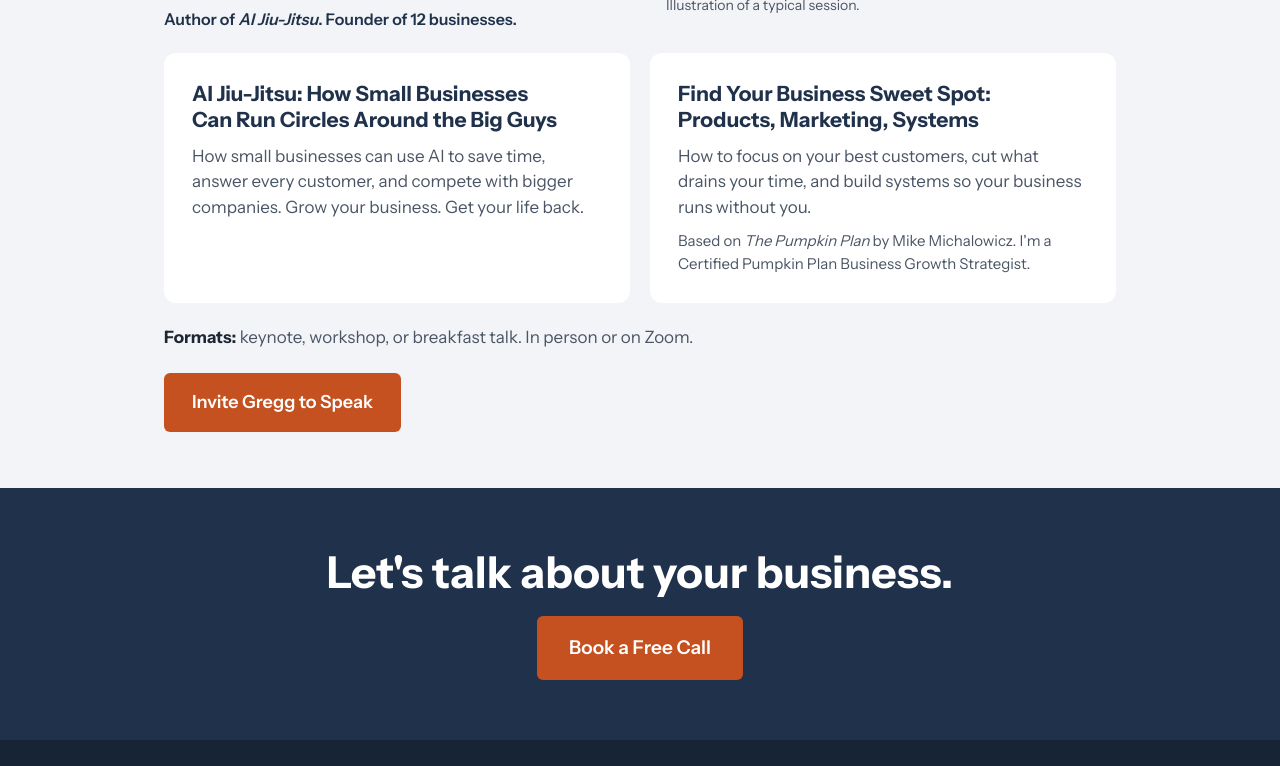
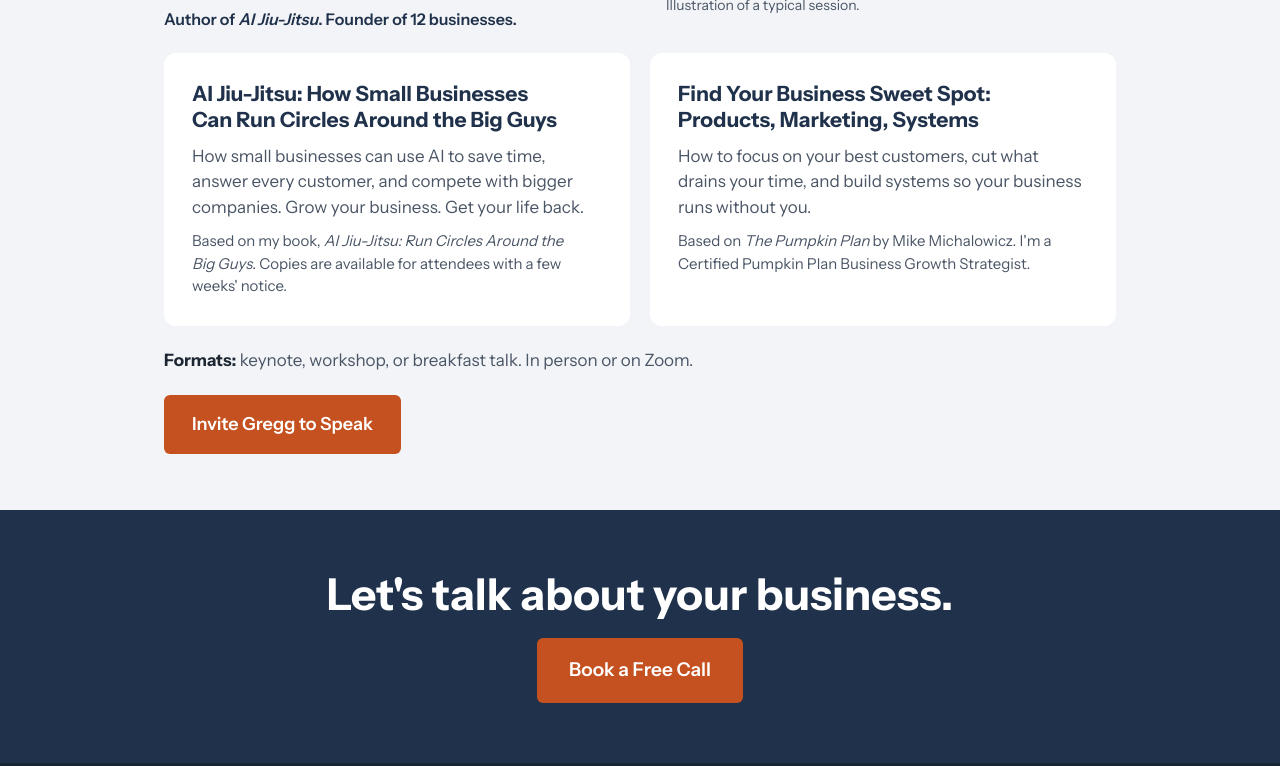
Before and after one commit to BreakThruLLC/breakthrugrowth, a plain HTML site: page about/index.html in a window 1280 px wide. Shown: the part 4322-5088 px from the top of the page. Drawn offline with Linux system fonts and the light colour scheme.

Commit message:
About: credit the book on the AI Jiu-Jitsu talk; copies for attendees
Co-Authored-By: Claude Opus 5.5 <noreply@anthropic.com>
Claude-Session: https://claude.ai/code/session_015ACpWAwvxE3Cuy7Hm2hscd

```diff
--- a/about/index.html
+++ b/about/index.html
@@ -192,7 +192,7 @@
 </figure>
 </div>
 <div style="display: grid; grid-template-columns: repeat(auto-fit, minmax(300px, 1fr)); gap: 20px">
-<div style="background: #FFFFFF; border-radius: 12px; padding: 28px; display: flex; flex-direction: column; gap: 10px"><h3 style="margin: 0; font-size: 21px; line-height: 1.25; color: #20324B">AI Jiu-Jitsu: How Small Businesses Can Run Circles Around the Big Guys</h3><p style="margin: 0; font-size: 17px; color: #4A5565">How small businesses can use AI to save time, answer every customer, and compete with bigger companies. Grow your business. Get your life back.</p></div>
+<div style="background: #FFFFFF; border-radius: 12px; padding: 28px; display: flex; flex-direction: column; gap: 10px"><h3 style="margin: 0; font-size: 21px; line-height: 1.25; color: #20324B">AI Jiu-Jitsu: How Small Businesses Can Run Circles Around the Big Guys</h3><p style="margin: 0; font-size: 17px; color: #4A5565">How small businesses can use AI to save time, answer every customer, and compete with bigger companies. Grow your business. Get your life back.</p><p style="margin: 0; font-size: 15px; color: #4A5565">Based on my book, <i>AI Jiu-Jitsu: Run Circles Around the Big Guys</i>. Copies are available for attendees with a few weeks' notice.</p></div>
 <div style="background: #FFFFFF; border-radius: 12px; padding: 28px; display: flex; flex-direction: column; gap: 10px"><h3 style="margin: 0; font-size: 21px; line-height: 1.25; color: #20324B">Find Your Business Sweet Spot: Products, Marketing, Systems</h3><p style="margin: 0; font-size: 17px; color: #4A5565">How to focus on your best customers, cut what drains your time, and build systems so your business runs without you.</p><p style="margin: 0; font-size: 15px; color: #4A5565">Based on <i>The Pumpkin Plan</i> by Mike Michalowicz. I'm a Certified Pumpkin Plan Business Growth Strategist.</p></div>
 </div>
 <p style="margin: 0; font-size: 17px; color: #4A5565"><b style="color: #1D2733">Formats:</b> keynote, workshop, or breakfast talk. In person or on Zoom.</p>
```
